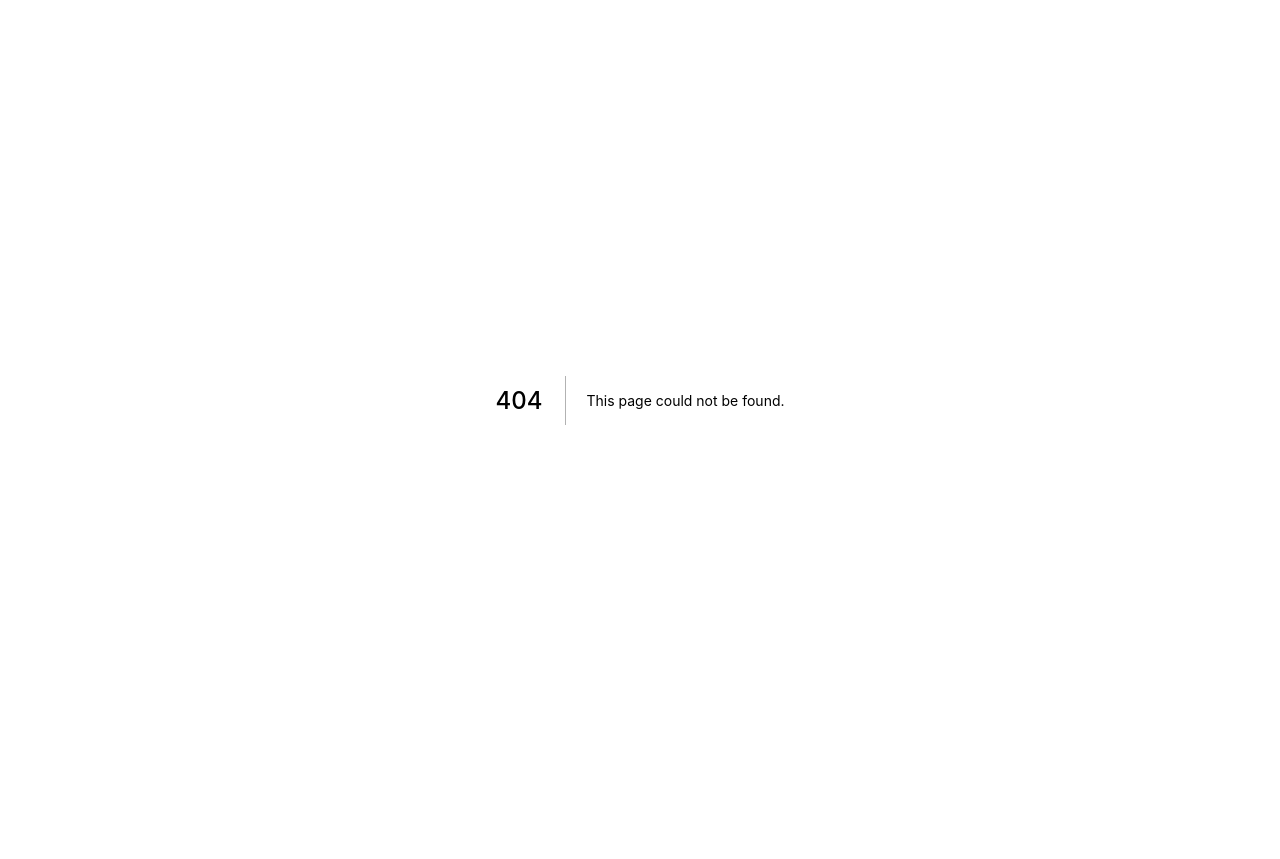
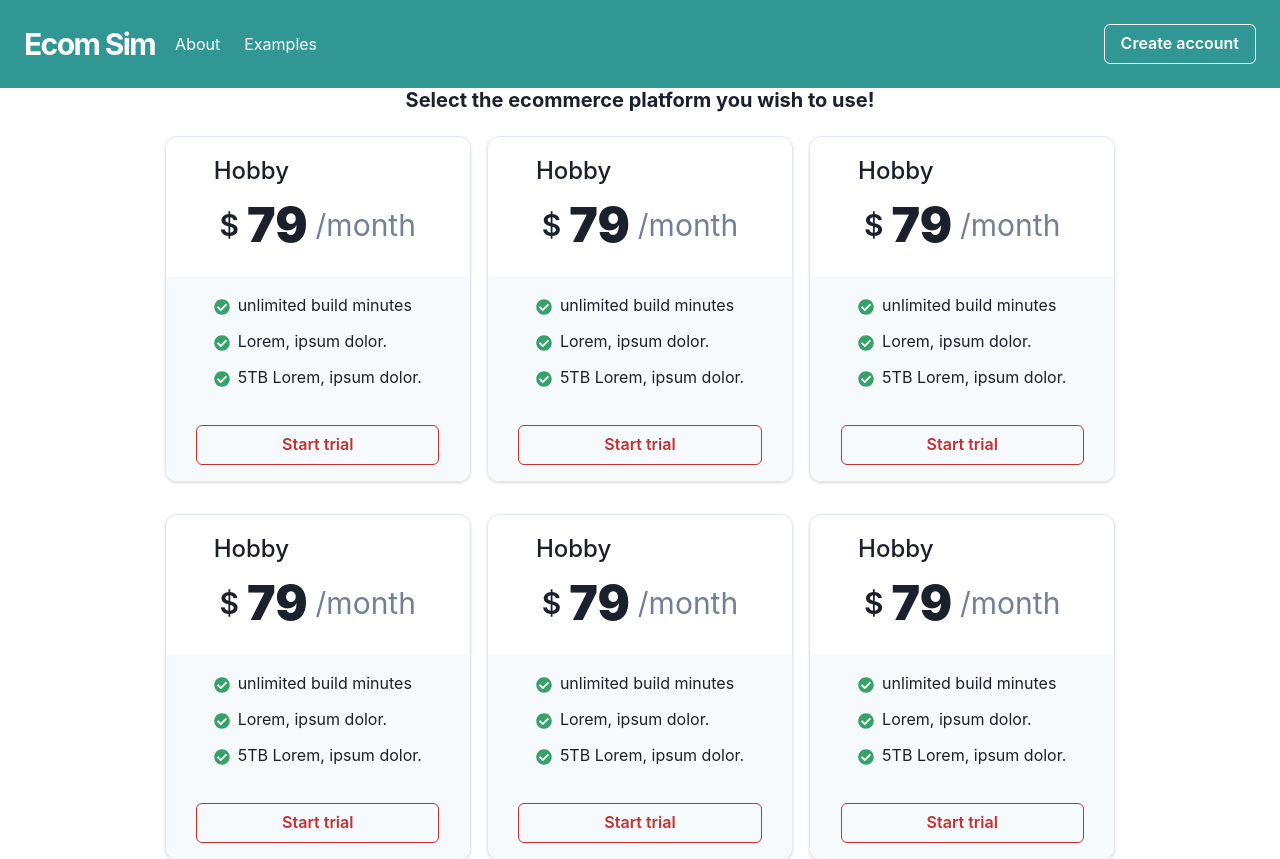
Before and after one commit to fareed-ah/EcomSim, a Next.js app in the folder web-client/: page /views/platforms in a window 1280 px wide. Before the commit this address had no page. Shown: the top 859 px of the page. Before the commit the page ends 800 px from the top, so only its background shows below. Built offline with nearby package versions, Linux system fonts and the light colour scheme.

Commit message:
Setup up platform page

```diff
--- a/web-client/package.json
+++ b/web-client/package.json
@@ -15,6 +15,7 @@
     "next": "latest",
     "react": "^17.0.1",
     "react-dom": "^17.0.1",
+    "react-icons": "^4.2.0",
     "react-router-dom": "^5.2.0"
   },
   "license": "MIT",
--- /dev/null
+++ b/web-client/src/components/platform/PlatformInfoCard.tsx
@@ -0,0 +1,67 @@
+import {
+    Box,
+    Stack,
+    HStack,
+    Heading,
+    Text,
+    VStack,
+    useColorModeValue,
+    List,
+    ListItem,
+    ListIcon,
+    Button,
+} from '@chakra-ui/react';
+import { FaCheckCircle } from 'react-icons/fa';
+import React from 'react'
+import { PlatformWrapper } from './PlatformWrapper';
+
+interface PlatformInfoCardProps {
+
+}
+
+export const PlatformInfoCard: React.FC<PlatformInfoCardProps> = ({ }) => {
+    return (
+        <PlatformWrapper>
+            <Box py={4} px={12}>
+                <Text fontWeight="500" fontSize="2xl">
+                    Hobby
+            </Text>
+                <HStack justifyContent="center">
+                    <Text fontSize="3xl" fontWeight="600">
+                        $
+              </Text>
+                    <Text fontSize="5xl" fontWeight="900">
+                        79
+              </Text>
+                    <Text fontSize="3xl" color="gray.500">
+                        /month
+              </Text>
+                </HStack>
+            </Box>
+            <VStack
+                bg={useColorModeValue('gray.50', 'gray.700')}
+                py={4}
+                borderBottomRadius={'xl'}>
+                <List spacing={3} textAlign="start" px={12}>
+                    <ListItem>
+                        <ListIcon as={FaCheckCircle} color="green.500" />
+                unlimited build minutes
+              </ListItem>
+                    <ListItem>
+                        <ListIcon as={FaCheckCircle} color="green.500" />
+                Lorem, ipsum dolor.
+              </ListItem>
+                    <ListItem>
+                        <ListIcon as={FaCheckCircle} color="green.500" />
+                5TB Lorem, ipsum dolor.
+              </ListItem>
+                </List>
+                <Box w="80%" pt={7}>
+                    <Button w="full" colorScheme="red" variant="outline">
+                        Start trial
+              </Button>
+                </Box>
+            </VStack>
+       </PlatformWrapper>
+    );
+}
--- /dev/null
+++ b/web-client/src/components/platform/PlatformWrapper.tsx
@@ -0,0 +1,20 @@
+import { Box, useColorModeValue } from '@chakra-ui/react';
+import React, { ReactNode } from 'react'
+
+interface PlatformWrapperProps {
+
+}
+
+export const PlatformWrapper: React.FC<PlatformWrapperProps> = ({ children }: { children: ReactNode }) => {
+    return (
+        <Box
+            mb={4}
+            shadow="base"
+            borderWidth="1px"
+            alignSelf={{ base: 'center', lg: 'flex-start' }}
+            borderColor={useColorModeValue('gray.200', 'gray.500')}
+            borderRadius={'xl'}>
+            {children}
+        </Box>
+        );
+}
--- a/web-client/src/pages/index.tsx
+++ b/web-client/src/pages/index.tsx
@@ -1,5 +1,5 @@
 import React from "react";
-import Home from "./home";
+import Home from "./views/home";
 
 const Index = () => {
   return (
--- /dev/null
+++ b/web-client/src/pages/views/platforms.tsx
@@ -0,0 +1,40 @@
+import { VStack, Heading, Button, Text, HStack, Box, SimpleGrid } from '@chakra-ui/react';
+import React from 'react'
+import { NavBar } from '../../components/navbar/NavBar';
+import { PlatformInfoCard } from '../../components/platform/platformInfoCard';
+
+interface platformsProps {
+
+}
+
+const platforms: React.FC<platformsProps> = ({ }) => {
+    return (
+        <div>
+            <NavBar />
+            <VStack
+                spacing={6}
+                align="center">
+
+                <Heading fontSize="xl">Select the ecommerce platform you wish to use!</Heading>
+
+                <SimpleGrid columns={3} spacing={4}>
+
+                    <PlatformInfoCard />
+                    <PlatformInfoCard />
+                    <PlatformInfoCard />
+                    <PlatformInfoCard />
+                    <PlatformInfoCard />
+                    <PlatformInfoCard />
+                    <PlatformInfoCard />
+                    <PlatformInfoCard />
+                    <PlatformInfoCard />
+
+                </SimpleGrid>
+
+                <Button colorScheme="teal" size="md">Continue</Button>
+            </VStack>
+        </div>
+    );
+}
+
+export default platforms
```
Also changed, not shown: web-client/src/pages/home.tsx (deleted, +0 -13 lines), web-client/src/pages/views/home.tsx (added, +29 -0 lines), 1 other file (tests, documents, lock files or other folders).
